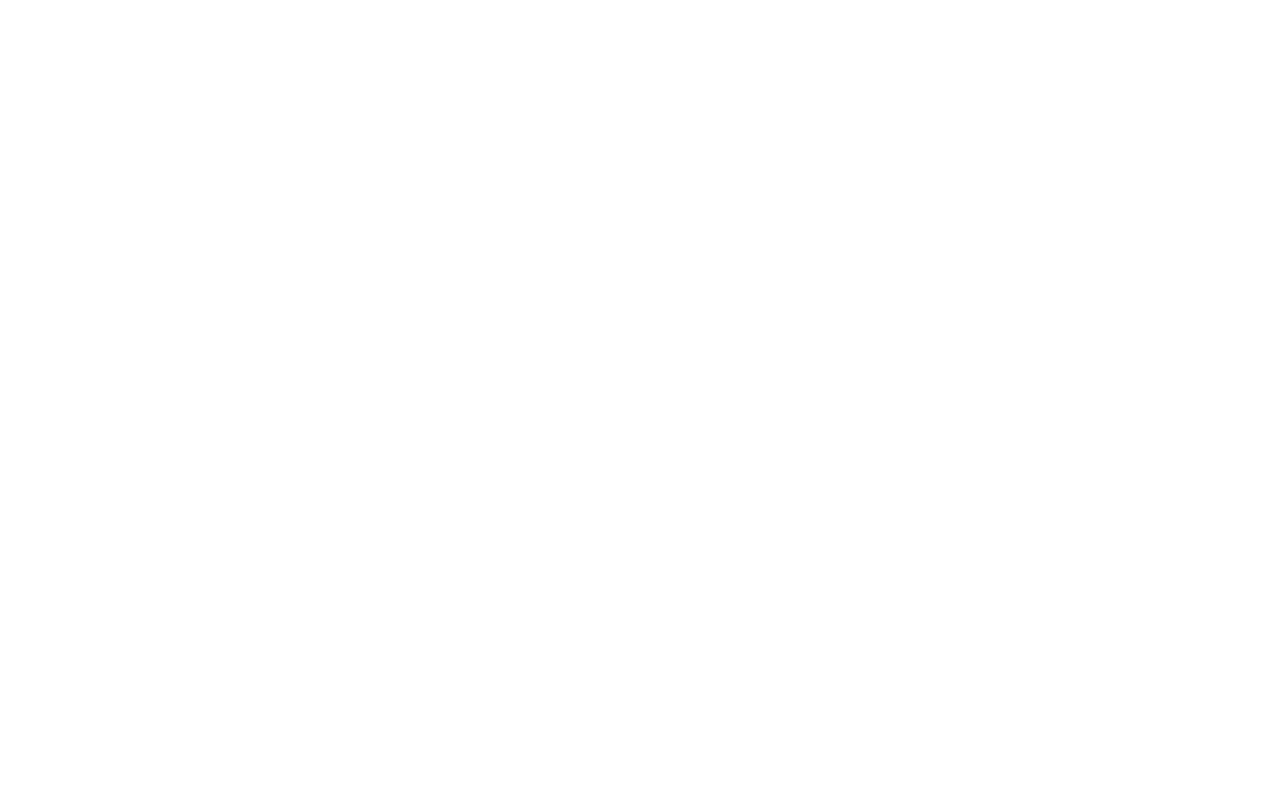
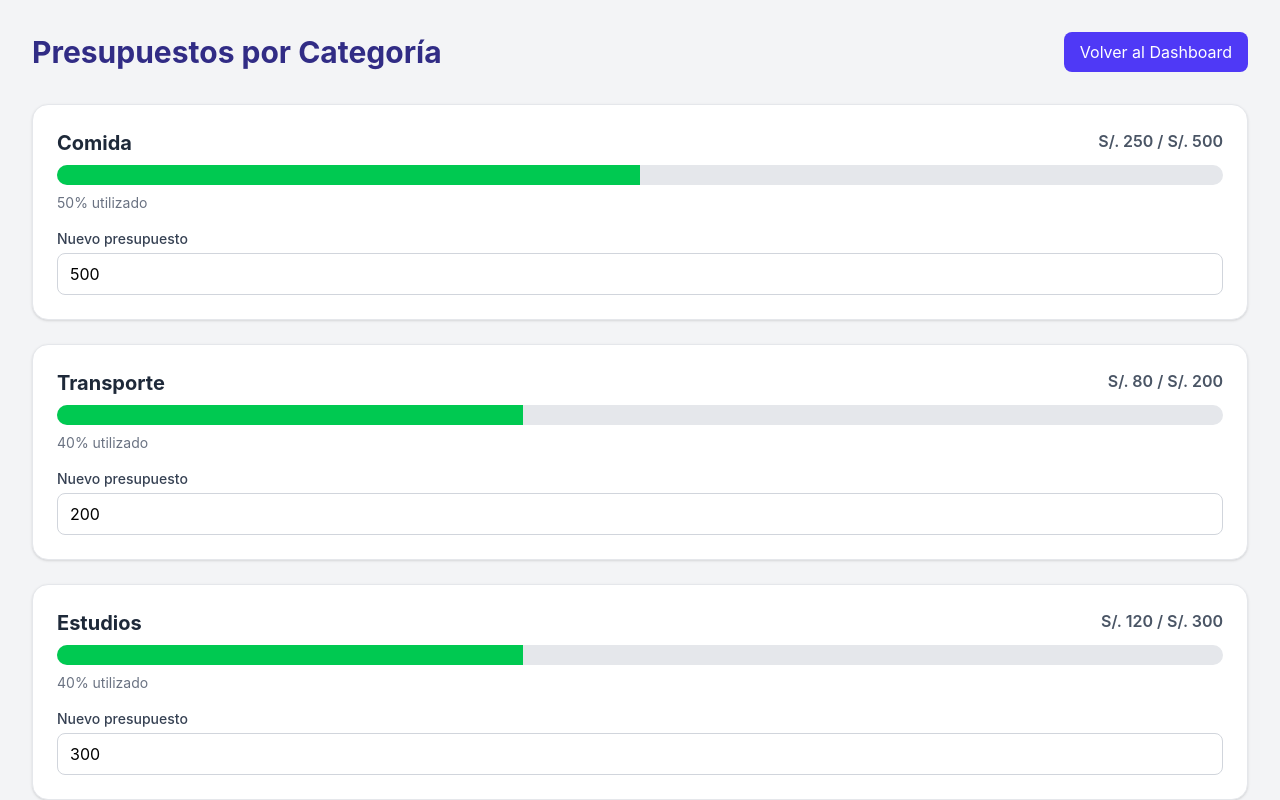
Before and after one commit to Rhoy16/p1prograWebG1, a React (Vite) app in the folder famibalance-app/: page /presupuestos in a window 1280 px wide. Before the commit this address had no page. Shown: the top 800 px of the page. Built offline with nearby package versions, Linux system fonts and the light colour scheme.

Commit message:
Implementar presupuestos por categoria y gestion dinamica de categorias

```diff
--- a/famibalance-app/src/App.jsx
+++ b/famibalance-app/src/App.jsx
@@ -3,6 +3,8 @@
 import Dashboard from './views/Dashboard';
 import GrupoFamiliar from './views/GrupoFamiliar'; // 1. Importamos la nueva vista
 import Metas from './views/Metas';
+import Presupuestos from './views/Presupuestos';
+import Categorias from './views/Categorias';
 function App() {
   return (
     <BrowserRouter>
@@ -12,6 +14,8 @@
         {/* 2. Agregamos la ruta de la familia */}
         <Route path="/familia" element={<GrupoFamiliar />} />
         <Route path="/metas" element = {<Metas />}/>
+        <Route path="/presupuestos" element={<Presupuestos />} />
+        <Route path="/categorias" element={<Categorias />} />
       </Routes>
     </BrowserRouter>
   );
--- /dev/null
+++ b/famibalance-app/src/views/Categorias.jsx
@@ -0,0 +1,88 @@
+import { useState } from "react";
+import { Link } from "react-router-dom";
+
+const Categorias = () => {
+  const [categorias,setCategorias] = useState([
+    "Comida",
+    "Transporte",
+    "Estudios",
+    "Servicios"
+  ]);
+
+  const [nuevaCategoria,setNuevaCategoria] = useState("");
+  const agregarCategoria = () => {
+
+    if(!nuevaCategoria.trim()) return;
+
+    setCategorias([
+      ...categorias,
+      nuevaCategoria
+    ]);
+
+    setNuevaCategoria("");
+  };
+
+  const eliminarCategoria = (categoria) => {
+    setCategorias(
+      categorias.filter(
+        cat => cat !== categoria
+      )
+    );
+  };
+
+  return (
+    <div className="min-h-screen p-8 bg-gray-100">
+
+        <div className="flex justify-between items-center mb-6">
+
+            <h1 className="text-3xl font-bold">
+                Gestión de Categorías
+            </h1>
+            <Link
+                to="/dashboard"
+                className="bg-indigo-600 text-white px-4 py-2 rounded-lg hover:bg-indigo-700"
+            >
+                Volver al Dashboard
+            </Link>
+        </div>
+
+
+
+      <div className="flex gap-3 mb-6">
+        <input
+          type="text"
+          value={nuevaCategoria}
+          onChange={(e)=>setNuevaCategoria(e.target.value)}
+          placeholder="Nueva categoría"
+          className="border p-2 rounded"
+        />
+        <button
+          onClick={agregarCategoria}
+          className="bg-green-600 text-white px-4 rounded"
+        >
+          Agregar
+        </button>
+
+      </div>
+      {categorias.map((categoria)=>(
+
+        <div
+          key={categoria}
+          className="bg-white p-4 rounded-xl shadow flex justify-between mb-2"
+        >
+          <span>{categoria}</span>
+          <button
+            onClick={()=>eliminarCategoria(categoria)}
+            className="bg-red-500 text-white px-3 py-1 rounded"
+          >
+            Eliminar
+          </button>
+
+        </div>
+      ))}
+
+    </div>
+  );
+};
+
+export default Categorias;
--- a/famibalance-app/src/views/Dashboard.jsx
+++ b/famibalance-app/src/views/Dashboard.jsx
@@ -122,6 +122,25 @@
 
 
       </header>
+
+      <div className="flex gap-4 mb-6">
+
+        <Link
+          to="/presupuestos"
+          className="bg-indigo-600 text-white px-4 py-2 rounded"
+        >
+          Presupuestos
+        </Link>
+
+        <Link
+          to="/categorias"
+          className="bg-green-600 text-white px-4 py-2 rounded"
+        >
+          Categorías
+        </Link>
+
+      </div>
+
       <section className="bg-white p-6 rounded-2xl shadow-sm border border-gray-200 mb-8">
         <h2 className="text-xl font-bold text-indigo-900 mb-4">
           Presupuesto Mensual
--- /dev/null
+++ b/famibalance-app/src/views/Presupuestos.jsx
@@ -0,0 +1,121 @@
+import { useState } from "react";
+import { Link } from "react-router-dom";
+
+const Presupuestos = () => {
+
+  const [presupuestos, setPresupuestos] = useState({
+    Comida: 500,
+    Transporte: 200,
+    Estudios: 300,
+    Servicios: 150,
+  });
+
+  const gastos = {
+    Comida: 250,
+    Transporte: 80,
+    Estudios: 120,
+    Servicios: 50,
+  };
+
+  const actualizarPresupuesto = (categoria, valor) => {
+    setPresupuestos({
+      ...presupuestos,
+      [categoria]: Number(valor),
+    });
+  };
+
+  return (
+    <div className="min-h-screen bg-gray-100 p-8">
+
+      {/* Encabezado */}
+      <div className="flex justify-between items-center mb-8">
+
+        <h1 className="text-3xl font-bold text-indigo-900">
+          Presupuestos por Categoría
+        </h1>
+        <Link
+          to="/dashboard"
+          className="bg-indigo-600 text-white px-4 py-2 rounded-lg hover:bg-indigo-700"
+        >
+          Volver al Dashboard
+        </Link>
+
+      </div>
+
+      {Object.keys(presupuestos).map((categoria) => {
+
+        const presupuesto = presupuestos[categoria];
+        const gasto = gastos[categoria];
+
+        const porcentaje =
+          presupuesto > 0
+            ? Math.min((gasto / presupuesto) * 100, 100)
+            : 0;
+
+        return (
+          <div
+            key={categoria}
+            className="bg-white p-6 rounded-2xl shadow-sm border border-gray-200 mb-6"
+          >
+
+            <div className="flex justify-between mb-2">
+
+              <h2 className="text-xl font-bold text-gray-800">
+                {categoria}
+              </h2>
+              <span className="font-semibold text-gray-600">
+                S/. {gasto} / S/. {presupuesto}
+              </span>
+
+            </div>
+
+            {/* Barra */}
+            <div className="w-full bg-gray-200 rounded-full h-5 overflow-hidden">
+
+              <div
+                className={`h-5 transition-all duration-500 ${
+                  porcentaje >= 100
+                    ? "bg-red-500"
+                    : porcentaje >= 80
+                    ? "bg-yellow-500"
+                    : "bg-green-500"
+                }`}
+                style={{
+                  width: `${porcentaje}%`,
+                }}
+              ></div>
+
+            </div>
+
+            <p className="mt-2 text-sm text-gray-500">
+              {porcentaje.toFixed(0)}% utilizado
+            </p>
+
+            {/* Actualizar presupuesto */}
+            <div className="mt-4">
+
+              <label className="block text-sm font-medium text-gray-700 mb-1">
+                Nuevo presupuesto
+              </label>
+              <input
+                type="number"
+                defaultValue={presupuesto}
+                onChange={(e) =>
+                  actualizarPresupuesto(
+                    categoria,
+                    e.target.value
+                  )
+                }
+                className="w-full border border-gray-300 rounded-lg px-3 py-2"
+              />
+
+            </div>
+
+          </div>
+        );
+      })}
+    </div>
+  );
+};
+
+export default Presupuestos;
```
